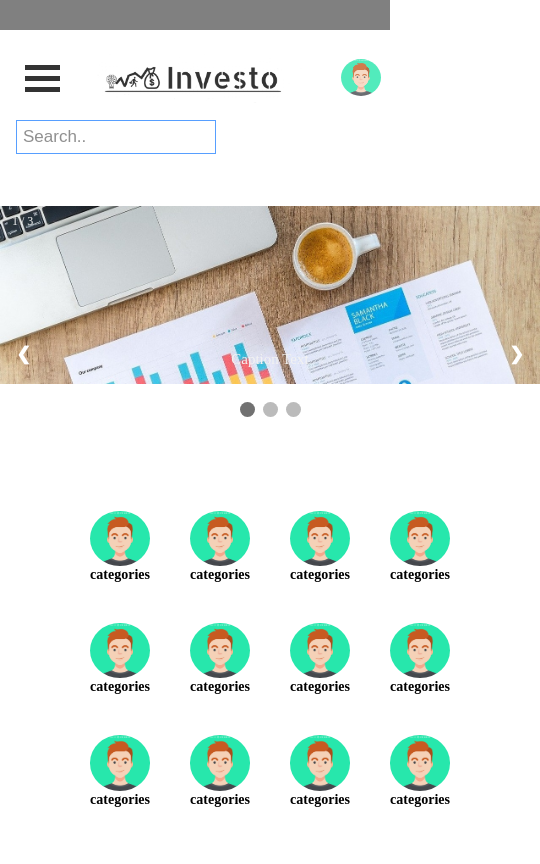
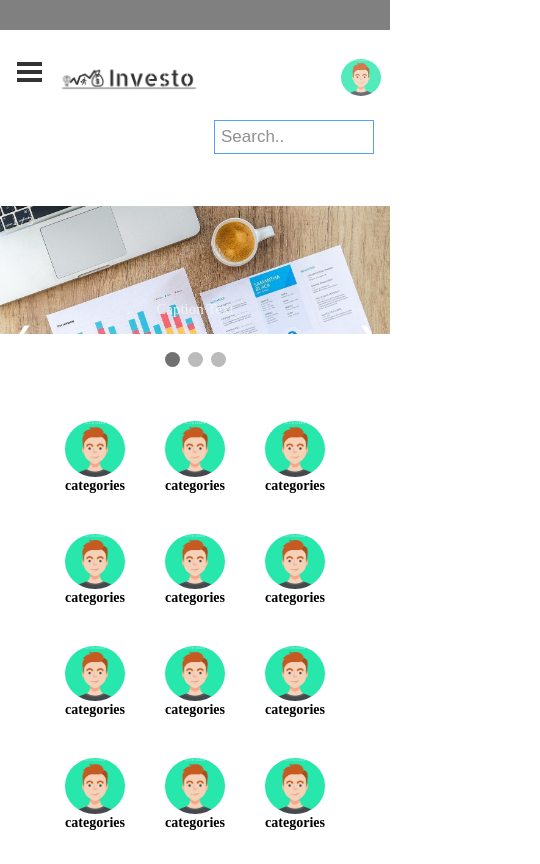
Before and after one commit to madhubabuakkishetty/investo, a plain HTML site: page Index.html in a window 390 px wide. Shown: the top 864 px of the page, 540 px wide, since content can reach past the window. Drawn offline with Linux system fonts and the light colour scheme.

Commit message:
nav bar responsive for smalll device 500px

```diff
--- a/css/Style.css
+++ b/css/Style.css
@@ -202,7 +202,7 @@ main {
 
 }
 
-@media screen and (max-width: 600px) {
+/*@media screen and (max-width: 600px) {
 	.top-nav a, top-nav input[type=text] {
 		float: none;
 		display: block;
@@ -232,7 +232,7 @@ main {
   	}
 
 
-}
+}*/
 
 
 .cat-box {
@@ -376,6 +376,68 @@ main {
   }
 }
 
+
+@media only screen and (max-width: 500px) {
+	.pro-container {
+  	display: grid;
+	grid-template-columns: auto;
+  }
+
+  .cat-container {
+  	display: grid;
+	grid-template-columns: auto auto auto;
+  }
+
+  .top-nav input[type=text] {
+  	width: 160px;
+  }
+
+  .top-nav .nav-menu {
+  	width: 40px;
+  	padding-top: 4px;
+  	/*padding-bottom: 1px;*/
+  	margin: 4px;
+
+  }
+
+  	.menu-3 {
+   		width: 25px;
+  		height: 4px;
+  		background-color: black;
+  		margin: 4px 8px;
+
+	}
+
+	.top-nav .nav-logo {
+		width:  160px;
+		height: 50px;
+		padding-top: 6px;
+		margin: 4px;
+	}
+
+}
+
+/*.top-nav .nav-menu {
+	float: left;
+	display: block;
+	background-color: orange;
+	width: 80px;
+	height: 50px;
+	padding: 5px;
+	margin: 4px;
+	border-radius: 5px;
+}
+
+.top-nav .nav-logo {
+	float: left;
+	display: block;
+	background-color: red;
+	width:  210px;
+	height: 50px;
+	padding: 0px;
+	margin: 4px;
+	border-radius: 5px;*/
+
 /*******************************media********************************************/
 /*silder code start*/
 
@@ -475,6 +537,8 @@ img {vertical-align: middle;}
 /* On smaller screens, decrease text size */
 @media only screen and (max-width: 300px) {
   .prev, .next,.text {font-size: 11px}
+
+
 }
 
 
```
